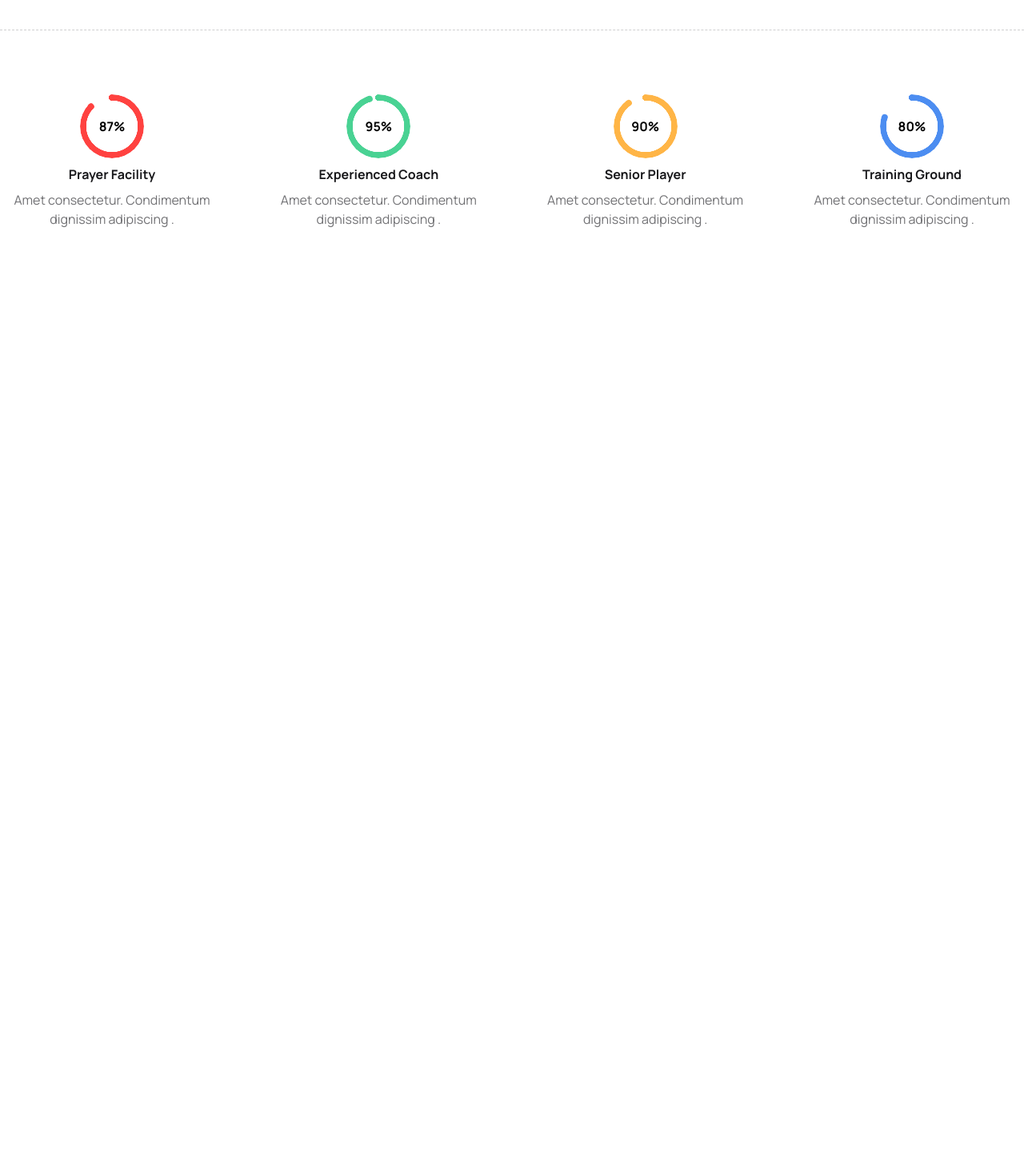
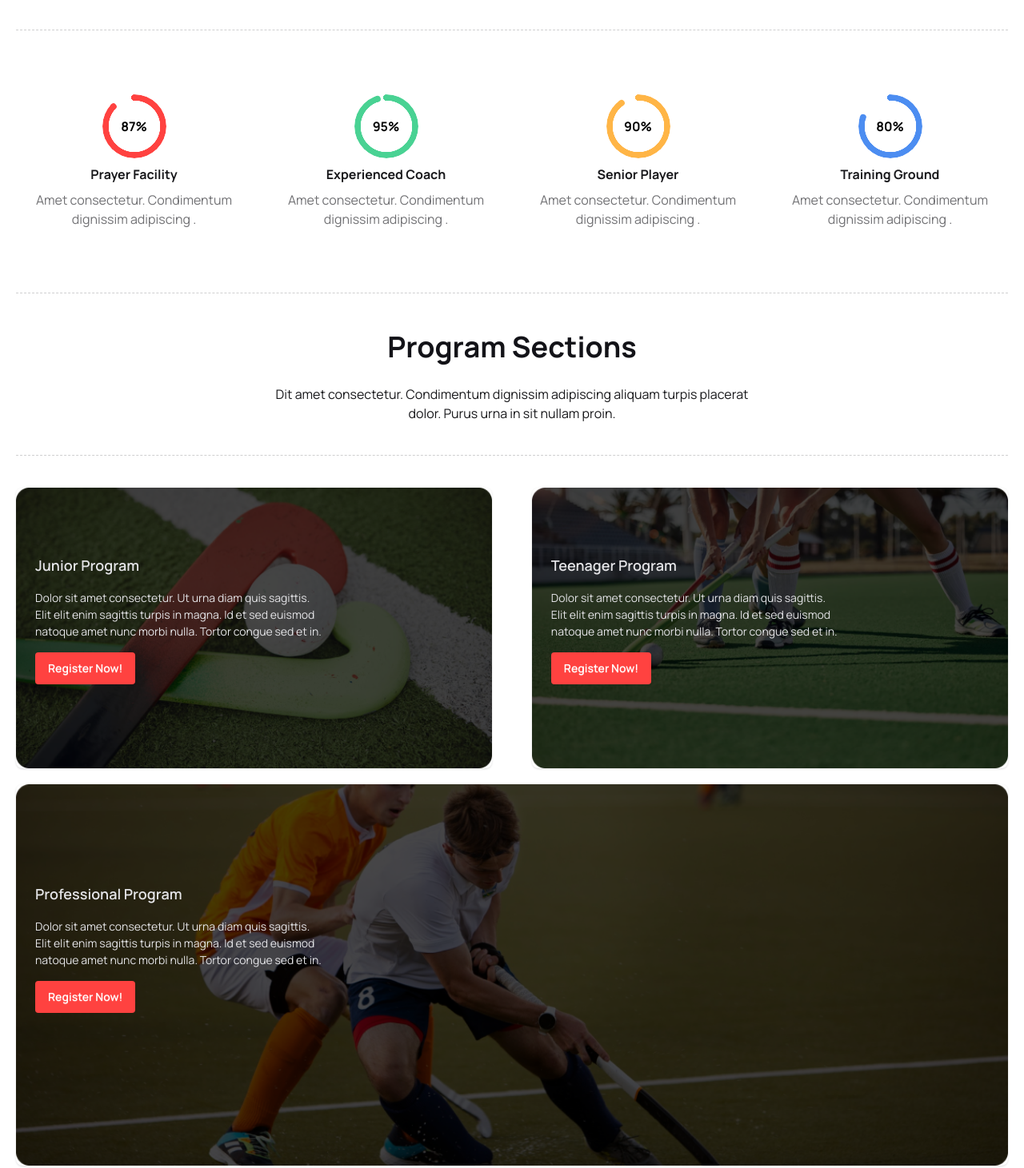
Before and after one commit to MD-Moniruzzaman-Arafat/web-project-5, a plain HTML site: page index.html in a window 1280 px wide. Shown: the part 919-2380 px from the top of the page at 80% size. Before the commit the page ends 1285 px from the top, so only its background shows below. Drawn offline with nearby package versions, Linux system fonts and the light colour scheme.

Commit message:
program sections design and responsive and previous section also resoponsive

```diff
--- a/index.html
+++ b/index.html
@@ -71,11 +71,14 @@
         </div>
     </header>
 
-    <main>
+    <main class="container mx-auto px-5">
         <section class="my-20">
             <div class="border-y-1 border-dashed border-[#13131833] my-10 py-10">
-                <h1 class="text-center text-[36px] font-bold text-[#131318] mb-5">Professional Hockeys Club</h1>
-                <p class="w-[600px] text-center mx-auto">Dit amet consectetur. Condimentum dignissim adipiscing aliquam
+                <h1 class="text-center lg:text-[36px] font-bold text-[#131318] mb-5">Professional Hockeys Club</h1>
+                <p class="lg:w-[600px] text-[10px] lg:text-[16px] text-center mx-auto">Dit amet consectetur. Condimentum
+                    dignissim
+                    adipiscing
+                    aliquam
                     turpis
                     placerat
                     dolor.
@@ -83,8 +86,8 @@
                     sit nullam proin. </p>
             </div>
 
-            <div class="flex justify-between gap-5 my-20">
-                <div class="text-center w-70">
+            <div class="flex flex-col lg:flex-row justify-between gap-5 my-20">
+                <div class="text-center w-70 mx-auto">
                     <div class="radial-progress text-[#FF4240]" style="--value:87;" aria-valuenow="87"
                         role="progressbar">
                         <span class="text-black font-bold">87%</span>
@@ -92,7 +95,7 @@
                     <h3 class="font-bold my-2">Prayer Facility</h3>
                     <p class="text-[#13131899]">Amet consectetur. Condimentum dignissim adipiscing .</p>
                 </div>
-                <div class="text-center w-70">
+                <div class="text-center w-70 mx-auto">
                     <div class="radial-progress text-[#49D293]" style="--value:95;" aria-valuenow="95"
                         role="progressbar">
                         <span class="text-black font-bold">95%</span>
@@ -100,7 +103,7 @@
                     <h3 class="font-bold my-2">Experienced Coach</h3>
                     <p class="text-[#13131899]">Amet consectetur. Condimentum dignissim adipiscing .</p>
                 </div>
-                <div class="text-center w-70">
+                <div class="text-center w-70 mx-auto">
                     <div class="radial-progress text-[#FFB546]" style="--value:90;" aria-valuenow="90"
                         role="progressbar">
                         <span class="text-black font-bold">90%</span>
@@ -108,7 +111,7 @@
                     <h3 class="font-bold my-2">Senior Player</h3>
                     <p class="text-[#13131899]">Amet consectetur. Condimentum dignissim adipiscing .</p>
                 </div>
-                <div class="text-center w-70">
+                <div class="text-center w-70 mx-auto">
                     <div class="radial-progress text-[#4C8DF1]" style="--value:80;" aria-valuenow="80"
                         role="progressbar">
                         <span class="text-black font-bold">80%</span>
@@ -118,6 +121,67 @@
                 </div>
             </div>
         </section>
+
+        <section class="my-20">
+            <div class="border-y-1 border-dashed border-[#13131833] my-10 py-10">
+                <h1 class="text-center lg:text-[36px] font-bold text-[#131318] mb-5">Program Sections</h1>
+                <p class="lg:w-[600px]  text-[10px] lg:text-[16px] text-center mx-auto">Dit amet consectetur.
+                    Condimentum dignissim adipiscing
+                    aliquam
+                    turpis
+                    placerat
+                    dolor.
+                    Purus urna in
+                    sit nullam proin. </p>
+            </div>
+            <div class="flex flex-wrap flex-col lg:flex-row justify-between gap-5 mx-auto">
+                <div class="card bg-base-100 image-full w-full lg:w-[48%] shadow-sm">
+                    <figure class="">
+                        <img src="./Images/2.png" alt="Shoes" class="w-full" />
+                    </figure>
+                    <div class="card-body lg:mt-15 lg:h-0 lg:w-[410px]">
+                        <h2 class="card-title">Junior Program</h2>
+                        <p class="lg:my-2">Dolor sit amet consectetur. Ut urna diam quis sagittis. Elit elit
+                            enim sagittis turpis in magna. Id et sed euismod natoque amet nunc morbi nulla. Tortor
+                            congue sed et in.
+                        </p>
+                        <div class="card-actions ">
+                            <button class="btn bg-[#FF4240] border-none text-white shadow-none">Register Now!</button>
+                        </div>
+                    </div>
+                </div>
+                <div class="card bg-base-100 image-full w-full lg:w-[48%] shadow-sm">
+                    <figure>
+                        <img src="./Images/3.png" alt="Shoes" class="w-full" />
+                    </figure>
+                    <div class="card-body lg:mt-15 lg:h-0 lg:w-[410px]">
+                        <h2 class="card-title">Teenager Program</h2>
+                        <p class="lg:my-2">Dolor sit amet consectetur. Ut urna diam quis sagittis. Elit elit
+                            enim sagittis turpis in magna. Id et sed euismod natoque amet nunc morbi nulla. Tortor
+                            congue sed et in.
+                        </p>
+                        <div class="card-actions ">
+                            <button class="btn bg-[#FF4240] border-none text-white shadow-none">Register Now!</button>
+                        </div>
+                    </div>
+                </div>
+                <div class="card bg-base-100 image-full w-full shadow-sm">
+                    <figure>
+                        <img src="./Images/4.png" alt="Shoes" class="w-full" />
+                    </figure>
+                    <div class="card-body lg:mt-25 lg:h-0 lg:w-[410px]">
+                        <h2 class="card-title">Professional Program</h2>
+                        <p class="lg:my-2">Dolor sit amet consectetur. Ut urna diam quis sagittis. Elit elit
+                            enim sagittis turpis in magna. Id et sed euismod natoque amet nunc morbi nulla. Tortor
+                            congue sed et in.
+                        </p>
+                        <div class="card-actions ">
+                            <button class="btn bg-[#FF4240] border-none text-white shadow-none">Register Now!</button>
+                        </div>
+                    </div>
+                </div>
+            </div>
+        </section>
     </main>
 
 
```
